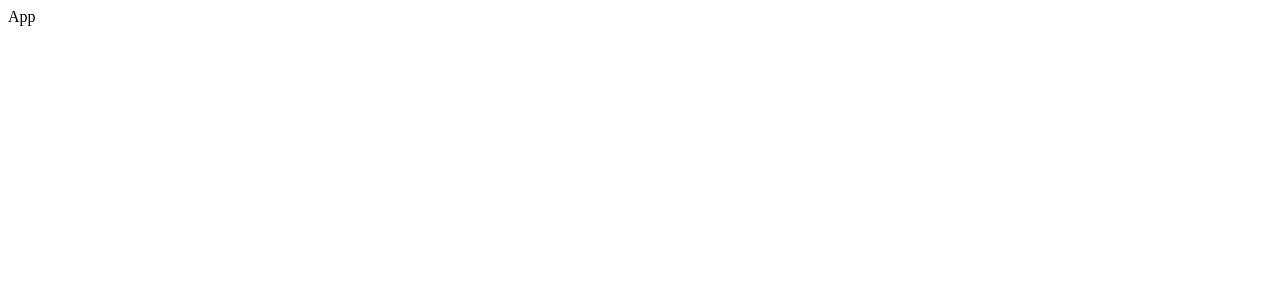
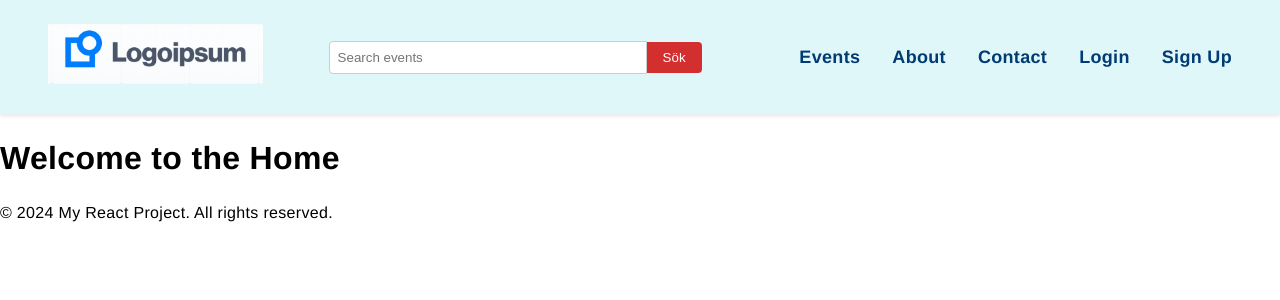
Before and after one commit to eventomaniaOrganization/eventomania-frontend, a React (Vite) app: page / in a window 1280 px wide. Shown: the top 300 px of the page. Built offline with nearby package versions, Linux system fonts and the light colour scheme.

Commit message:
Added routing for multipage application

```diff
--- a/package.json
+++ b/package.json
@@ -11,7 +11,8 @@
   },
   "dependencies": {
     "react": "^18.3.1",
-    "react-dom": "^18.3.1"
+    "react-dom": "^18.3.1",
+    "react-router-dom": "^7.2.0"
   },
   "devDependencies": {
     "@eslint/js": "^9.15.0",
--- a/src/App.jsx
+++ b/src/App.jsx
@@ -1,9 +1,51 @@
-import React from 'react'
+import React from 'react';
+import { BrowserRouter as Router, Routes, Route } from 'react-router-dom';
+import Home from './pages/Home';
+import Events from './pages/Events.jsx';
+import Contact from './pages/Contact.jsx';
+import About from './pages/About.jsx';
+import Login from './pages/Login.jsx';
+import Signup from './pages/Signup.jsx';
+import Header from './components/header/Header.jsx';
+import Footer from './components/footer/footer.jsx';
 
 const App = () => {
   return (
-    <div>App</div>
-  )
-}
+    <Router>
+      <div className="app">
+        <Header />
+        <main>
+          <Routes>
+            <Route
+              path="/"
+              element={<Home />}
+            />
+            <Route
+              path="/Events"
+              element={<Events />}
+            />
+            <Route
+              path="/About"
+              element={<About />}
+            />
+            <Route
+              path="/Contact"
+              element={<Contact />}
+            />
+            <Route
+              path="/Login"
+              element={<Login />}
+            />
+            <Route
+              path="/Signup"
+              element={<Signup />}
+            />
+          </Routes>
+        </main>
+        <Footer />
+      </div>
+    </Router>
+  );
+};
 
-export default App
+export default App;
--- /dev/null
+++ b/src/components/footer/footer.jsx
@@ -0,0 +1,9 @@
+function Footer() {
+    return (
+        <footer className="footer">
+            <p>© 2024 My React Project. All rights reserved.</p>
+        </footer>
+    );
+}
+
+export default Footer;
--- /dev/null
+++ b/src/components/header/Header.css
@@ -0,0 +1,162 @@
+/* Grundläggande header-styling */
+.header {
+    display: flex;
+    justify-content: space-between;
+    align-items: center;
+    padding: 1rem 2rem;
+    background-color: #e0f7fa;
+    box-shadow: 0 2px 4px rgba(0, 0, 0, 0.1);
+    position: relative;
+  }
+
+  /* Logotyp styling */
+  .logo-container .logo {
+    max-height: 50px;
+    object-fit: contain;
+  }
+
+  /* Sökfält */
+  .search-container {
+    display: flex;
+    align-items: center;
+  }
+
+  .search-input {
+    padding: 0.5rem;
+    border: 1px solid #ccc;
+    border-radius: 4px 0 0 4px;
+  }
+
+  .search-button {
+    padding: 0.5rem 1rem;
+    border: none;
+    background-color: #d32f2f; /* Röd för jul-tema */
+    color: white;
+    border-radius: 0 4px 4px 0;
+    cursor: pointer;
+    transition: background-color 0.3s ease;
+  }
+
+  .search-button:hover {
+    background-color: #b71c1c; /* Mörkare röd vid hover */
+  }
+
+  /* Navigation styling */
+  .nav-container {
+    display: flex;
+    align-items: center;
+  }
+
+  .nav-container .nav-list {
+    display: flex;
+    list-style: none;
+    margin: 0;
+    padding: 0;
+  }
+
+  .nav-container .nav-item {
+    margin-left: 1.5rem;
+  }
+
+  .nav-container .nav-item a {
+    font-size: 18px;
+    font-weight: bold;
+    text-decoration: none;
+    color: #003b73;
+    transition: color 0.3s ease;
+  }
+
+  .nav-container .nav-item a:hover {
+    color: #d32f2f;
+  }
+
+  /* === Media Queries === */
+
+  /* Desktop (stor skärm, 1200px och större) */
+  @media (min-width: 1200px) {
+    .header {
+      padding: 1.5rem 3rem;
+    }
+
+    .nav-container .nav-item {
+      margin-left: 2rem;
+    }
+
+    .logo-container .logo {
+      max-height: 60px;
+    }
+
+    .search-input {
+      width: 300px;
+    }
+  }
+
+  /* iPad och mellanstora skärmar (768px till 1199px) */
+  @media (min-width: 769px) and (max-width: 1199px) {
+    .header {
+      padding: 1rem 2rem;
+    }
+
+    .nav-container .nav-list {
+      flex-wrap: wrap;
+    }
+
+    .nav-container .nav-item {
+      margin-left: 1rem;
+    }
+
+    .logo-container .logo {
+      max-height: 50px;
+    }
+
+    .search-input {
+      width: 250px;
+    }
+  }
+
+  @media (max-width: 768px) {
+    .header {
+      flex-direction: row;
+      justify-content: space-between;
+      padding: 0.5rem 1rem;
+    }
+
+    .nav-container {
+      display: none;
+      position: absolute;
+      top: 100%;
+      right: 0;
+      background-color: #e0f7fa;
+      width: 20%;
+      flex-direction: column;
+      align-items: center;
+      padding: 1rem 0;
+      box-shadow: 0 4px 6px rgba(0, 0, 0, 0.1);
+      overflow-y: auto;
+    }
+
+    .nav-container .nav-list {
+      flex-direction: column;
+      width: 100%;
+      align-items: center;
+    }
+
+    .nav-container .nav-item {
+      margin: 0.5rem 0;
+    }
+
+    .nav-container .nav-item a {
+      font-size: 1rem;
+    }
+  }
+
+  /* iPhone mindre skärmar (max 576px) */
+  @media (max-width: 576px) {
+    .logo-container .logo {
+      max-height: 35px;
+    }
+
+    .nav-container .nav-item a {
+      font-size: 0.9rem;
+    }
+  }
--- /dev/null
+++ b/src/components/header/Header.jsx
@@ -0,0 +1,85 @@
+import { Link } from 'react-router-dom';
+import { useState } from 'react';
+import './Header.css';
+
+function Header() {
+  const [searchQuery, setSearchQuery] = useState("");
+
+  const handleSearch = () => {
+    if (searchQuery.trim()) {
+      setSearchQuery("");
+    }
+  };
+
+  return (
+    <header className="header">
+      <div className="logo-container">
+        <Link
+          to="/"
+        >
+          <img
+            src="/images/logoipsum.png"
+            alt="Site Logo"
+            className="logo"
+          />
+        </Link>
+      </div>
+
+      {/* Sökfält */}
+      <div className="search-container">
+        <input
+          type="text"
+          className="search-input"
+          placeholder="Search events"
+          value={searchQuery}
+          onChange={(e) => setSearchQuery(e.target.value)}
+        />
+        <button className="search-button" onClick={handleSearch}>
+          Sök
+        </button>
+      </div>
+
+      <div className={`nav-container`}>
+        <ul className="nav-list">
+          <li className="nav-item">
+            <Link
+              to="/Events"
+            >
+              Events
+            </Link>
+          </li>
+          <li className="nav-item">
+            <Link
+              to="/About"
+            >
+              About
+            </Link>
+          </li>
+          <li className="nav-item">
+            <Link
+              to="/Contact"
+            >
+              Contact
+            </Link>
+          </li>
+          <li className="nav-item">
+            <Link
+              to="/Login"
+            >
+              Login
+            </Link>
+          </li>
+          <li className="nav-item">
+            <Link
+              to="/Signup"
+            >
+              Sign Up
+            </Link>
+          </li>
+        </ul>
+      </div>
+    </header>
+  );
+}
+
+export default Header;
--- a/src/index.css
+++ b/src/index.css
@@ -0,0 +1,6 @@
+body {
+    font-family: Averta, helvetica, arial, sans-serif;
+    letter-spacing: 0.02em;
+    line-height: 1.4;
+    margin: 0;
+  }
--- /dev/null
+++ b/src/pages/About.jsx
@@ -0,0 +1,9 @@
+function About() {
+    return (
+      <div>
+        <p>A</p>
+      </div>
+    );
+  }
+
+  export default About;
--- /dev/null
+++ b/src/pages/Contact.jsx
@@ -0,0 +1,9 @@
+function Contact() {
+    return (
+      <div>
+        <p>C</p>
+      </div>
+    );
+  }
+
+  export default Contact;
--- /dev/null
+++ b/src/pages/Events.jsx
@@ -0,0 +1,9 @@
+function Events() {
+    return (
+      <div>
+        <p>E</p>
+      </div>
+    );
+  }
+
+  export default Events;
--- /dev/null
+++ b/src/pages/Home.jsx
@@ -0,0 +1,9 @@
+function Home() {
+    return (
+      <div className="home">
+        <h1>Welcome to the Home</h1>
+      </div>
+    );
+  }
+
+  export default Home;
--- /dev/null
+++ b/src/pages/Login.jsx
@@ -0,0 +1,9 @@
+function Login() {
+    return (
+      <div>
+        <p>L</p>
+      </div>
+    );
+  }
+
+  export default Login;
--- /dev/null
+++ b/src/pages/Signup.jsx
@@ -0,0 +1,9 @@
+function Signup() {
+    return (
+      <div>
+        <p>S</p>
+      </div>
+    );
+  }
+
+  export default Signup;
```
Also changed, not shown: images/logoipsum.png (added), 1 other file (tests, documents, lock files or other folders).
